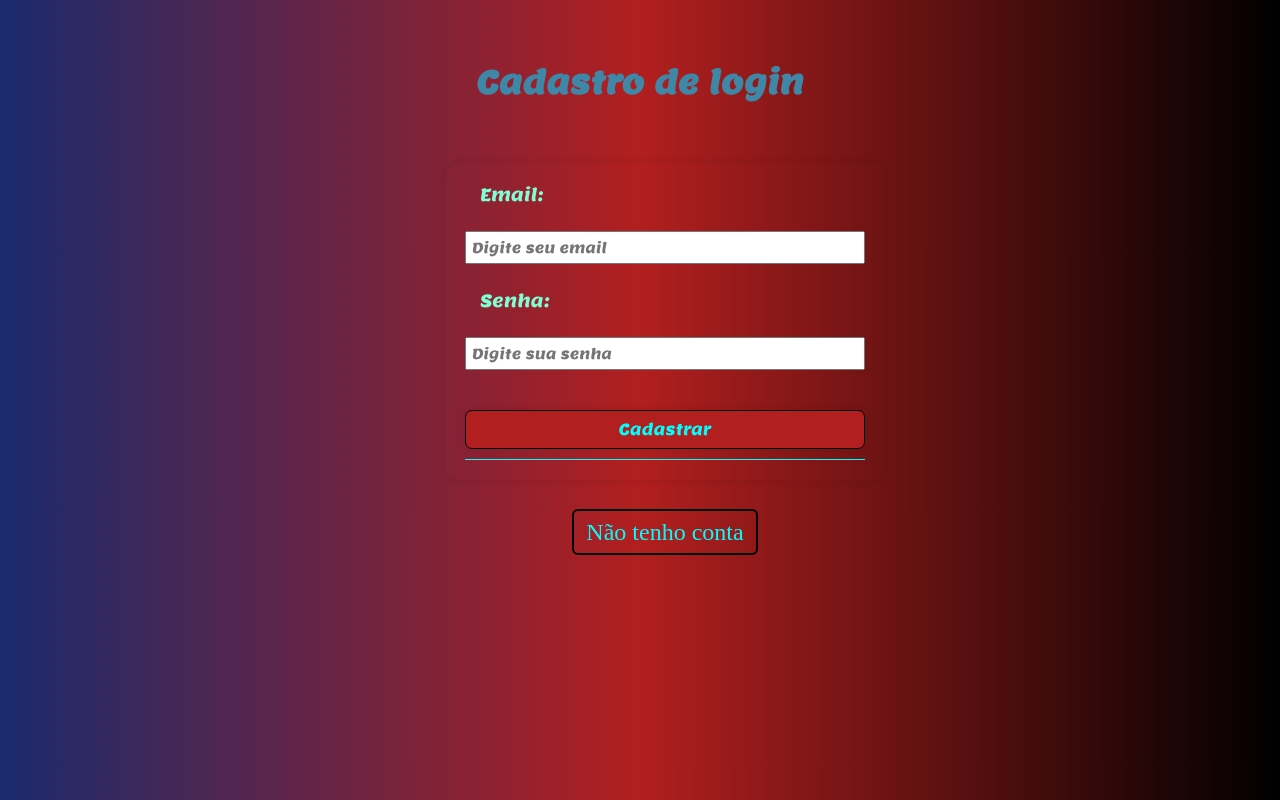
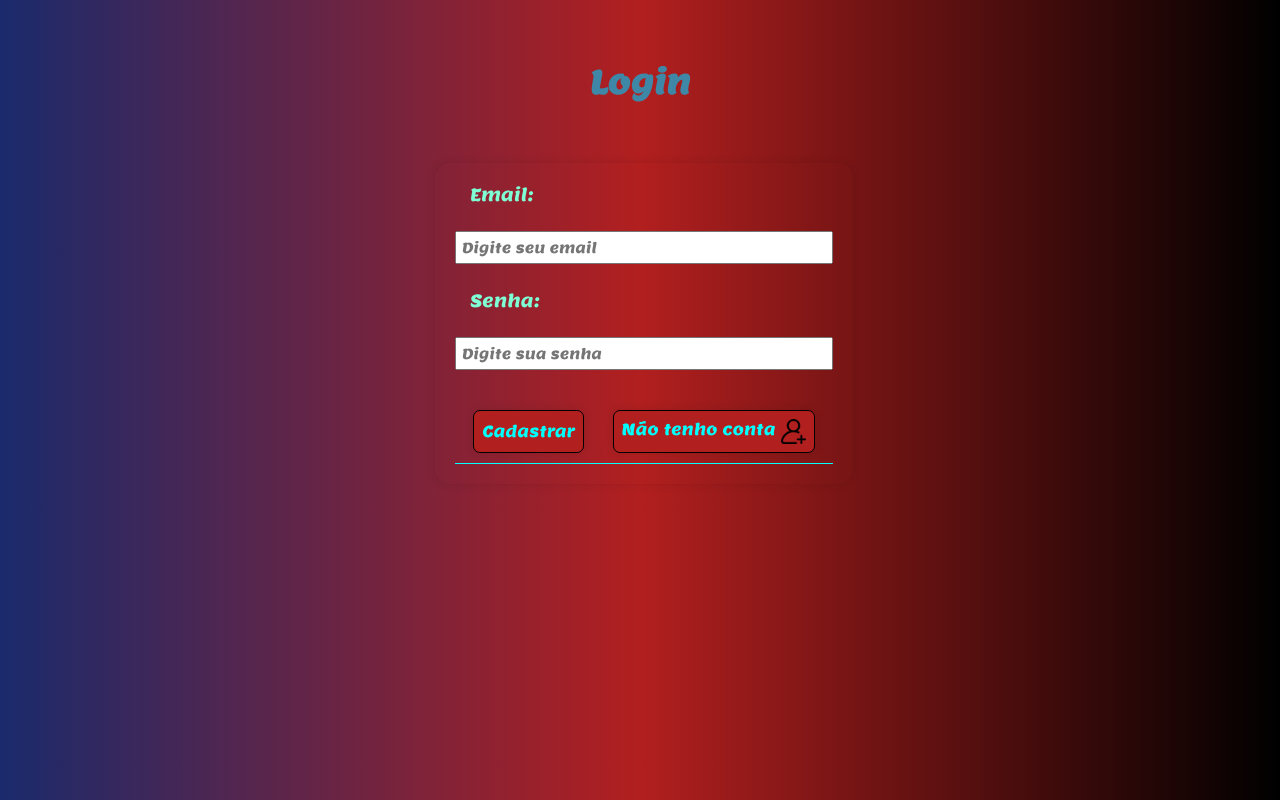
Before and after one commit to PedroHRFerreira/Sistema-de-Login, a PHP site: page / in a window 1280 px wide. Run offline with PHP 8.4, Linux system fonts and the light colour scheme.

Commit message:
perf: :zap: melhorias

```diff
--- a/css/style.css
+++ b/css/style.css
@@ -15,7 +15,8 @@ body {
 .content {
   margin: 30px auto 0 auto;
   padding: 10px 10px 10px 10px;
-  width: 400px;
+  max-width: 420px;
+  width: 100%;
 }
 .title-login {
   font-size: 2rem;
@@ -40,7 +41,7 @@ body {
   justify-content: center;
   border-radius: 15px;
   max-width: 450px;
-  width: 100%;
+  width: 90%;
   gap: 10px;
 }
 .text-login {
@@ -65,6 +66,7 @@ input {
   font-size: 1rem;
   background: #b21f1f;
   box-shadow: 0 0 10px rgba(0, 0, 0, 0.1);
+  text-decoration: none;
   color: aqua;
   padding: 8px;
   margin-top: 15px;
@@ -83,18 +85,15 @@ input {
   width: 100%;
   height: 1px;
 }
-.link {
-  color: aqua;
-  text-decoration: none;
-  font-size: 1.5rem;
-  padding: 8px 12px 8px 12px;
-  border: 2px solid black;
-  border-radius: 6px;
+.content-link-button {
+  display: flex;
+  justify-content: space-evenly;
+  flex-direction: row;
+  gap: 10px;
 }
-.link:hover {
-  color: black;
+.imagem {
+  display: flex;
+  justify-content: center;
+  flex-direction: row;
+  gap: 5px;
 }
-.link_content {
-  margin-top: 50px;
-  padding: 10px;
-}
--- a/index.php
+++ b/index.php
@@ -10,7 +10,7 @@
     <main>
       <div class="section">
         <div class="content">
-          <h1 class="title-login">Cadastro de login</h1>
+          <h1 class="title-login">Login</h1>
           <div class="content_form">
               <div class="content_modal">
                 <label class="text-login" for="email">Email:</label>
@@ -30,15 +30,15 @@
                   name="senha"
                   placeholder="Digite sua senha"
                 />
-
+                <div class="content-link-button">
                 <button class="input-button" type="submit" name="submit">
                   Cadastrar
                 </button>
-                <div class="before"><div/>
-                <div class="link_content">
-                <a class="link" href="login/login.php">Não tenho conta</a>
-                <div/>
+
+                <a class="input-button imagem" href="login/login.php">Não tenho conta<img width="25px" src="/image/adicionar-usuario.png" alt="criação de conta" /></a>
+
               </div>
+              <div class="before"><div/>
             </form>
           </div>
         </div>
```
Also changed, not shown: login/login.php (+9 -3 lines), image/adicionar-usuario.png (added).
